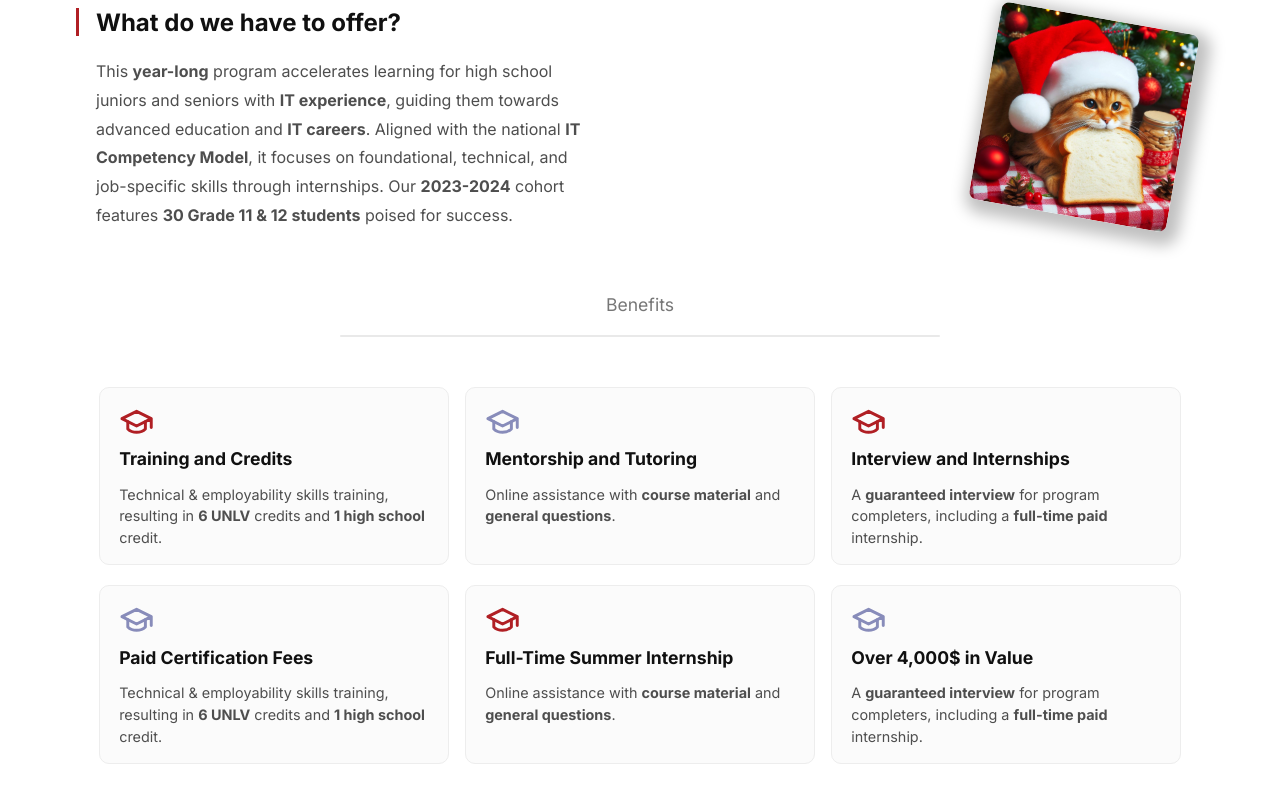
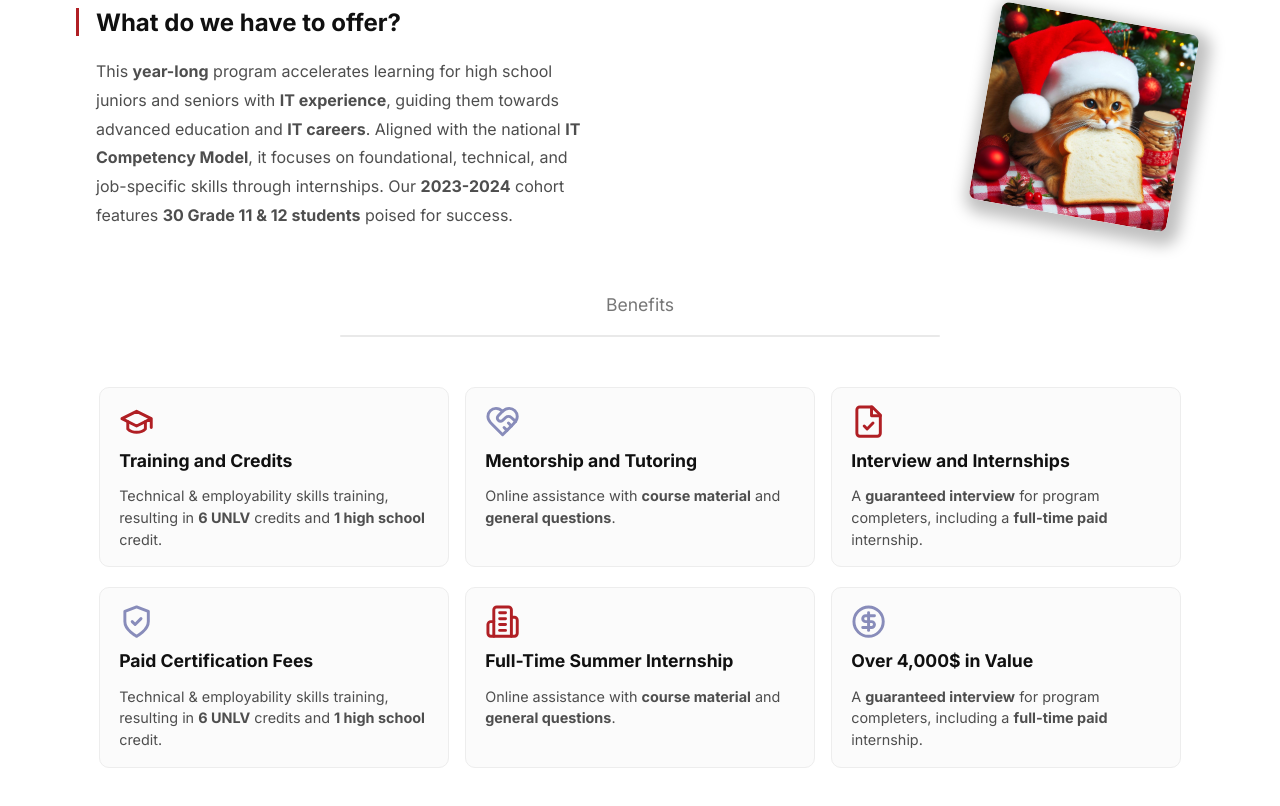
Before and after one commit to SaturnKai/Pipeline, a SvelteKit app: page / in a window 1280 px wide. Shown: the part 618-1424 px from the top of the page. Built offline with nearby package versions, Linux system fonts and the light colour scheme.

Commit message:
add more icons

```diff
--- a/src/components/Benefit.svelte
+++ b/src/components/Benefit.svelte
@@ -1,21 +1,15 @@
 <script lang="ts">
 	export let title: string;
-	export let color: string;
+	export let iconName: string;
+	export let iconColor: string;
+
+	import Icon from './Icon.svelte';
 </script>
 
 <div class="benefit">
-	<svg
-		xmlns="http://www.w3.org/2000/svg"
-		viewBox="0 0 24 24"
-		fill="none"
-		stroke="currentColor"
-		stroke-width="2"
-		stroke-linecap="round"
-		stroke-linejoin="round"
-		class="icon lucide lucide-graduation-cap"
-		style="stroke: {color};"
-		><path d="M22 10v6M2 10l10-5 10 5-10 5z" /><path d="M6 12v5c3 3 9 3 12 0v-5" /></svg
-	>
+	<div class="icon">
+		<Icon name={iconName} color={iconColor} />
+	</div>
 	<h2 class="title">{title}</h2>
 	<p class="description"><slot /></p>
 </div>
@@ -40,7 +34,7 @@
 
 	.title {
 		font-size: 1.1rem;
-		margin-top: 0.3em;
+		margin-top: 0.4em;
 	}
 
 	.description {
--- /dev/null
+++ b/src/components/Icon.svelte
@@ -0,0 +1,96 @@
+<script lang="ts">
+	export let name: string;
+	export let color: string;
+</script>
+
+{#if name == 'graduation-cap'}
+	<svg
+		style="stroke: {color};"
+		xmlns="http://www.w3.org/2000/svg"
+		viewBox="0 0 24 24"
+		fill="none"
+		stroke="currentColor"
+		stroke-width="2"
+		stroke-linecap="round"
+		stroke-linejoin="round"
+		class="icon lucide lucide-graduation-cap"
+		><path d="M22 10v6M2 10l10-5 10 5-10 5z" /><path d="M6 12v5c3 3 9 3 12 0v-5" /></svg
+	>
+{:else if name == 'heart-handshake'}
+	<svg
+		style="stroke: {color};"
+		xmlns="http://www.w3.org/2000/svg"
+		viewBox="0 0 24 24"
+		fill="none"
+		stroke="currentColor"
+		stroke-width="2"
+		stroke-linecap="round"
+		stroke-linejoin="round"
+		class="lucide lucide-heart-handshake"
+		><path
+			d="M19 14c1.49-1.46 3-3.21 3-5.5A5.5 5.5 0 0 0 16.5 3c-1.76 0-3 .5-4.5 2-1.5-1.5-2.74-2-4.5-2A5.5 5.5 0 0 0 2 8.5c0 2.3 1.5 4.05 3 5.5l7 7Z"
+		/><path
+			d="M12 5 9.04 7.96a2.17 2.17 0 0 0 0 3.08v0c.82.82 2.13.85 3 .07l2.07-1.9a2.82 2.82 0 0 1 3.79 0l2.96 2.66"
+		/><path d="m18 15-2-2" /><path d="m15 18-2-2" /></svg
+	>
+{:else if name == 'file-check'}
+	<svg
+		style="stroke: {color};"
+		xmlns="http://www.w3.org/2000/svg"
+		viewBox="0 0 24 24"
+		fill="none"
+		stroke="currentColor"
+		stroke-width="2"
+		stroke-linecap="round"
+		stroke-linejoin="round"
+		class="lucide lucide-file-check"
+		><path d="M14.5 2H6a2 2 0 0 0-2 2v16a2 2 0 0 0 2 2h12a2 2 0 0 0 2-2V7.5L14.5 2z" /><polyline
+			points="14 2 14 8 20 8"
+		/><path d="m9 15 2 2 4-4" /></svg
+	>
+{:else if name == 'shield-check'}
+	<svg
+		style="stroke: {color};"
+		xmlns="http://www.w3.org/2000/svg"
+		viewBox="0 0 24 24"
+		fill="none"
+		stroke="currentColor"
+		stroke-width="2"
+		stroke-linecap="round"
+		stroke-linejoin="round"
+		class="lucide lucide-shield-check"
+		><path d="M12 22s8-4 8-10V5l-8-3-8 3v7c0 6 8 10 8 10" /><path d="m9 12 2 2 4-4" /></svg
+	>
+{:else if name == 'building-2'}
+	<svg
+		style="stroke: {color};"
+		xmlns="http://www.w3.org/2000/svg"
+		viewBox="0 0 24 24"
+		fill="none"
+		stroke="currentColor"
+		stroke-width="2"
+		stroke-linecap="round"
+		stroke-linejoin="round"
+		class="lucide lucide-building-2"
+		><path d="M6 22V4a2 2 0 0 1 2-2h8a2 2 0 0 1 2 2v18Z" /><path
+			d="M6 12H4a2 2 0 0 0-2 2v6a2 2 0 0 0 2 2h2"
+		/><path d="M18 9h2a2 2 0 0 1 2 2v9a2 2 0 0 1-2 2h-2" /><path d="M10 6h4" /><path
+			d="M10 10h4"
+		/><path d="M10 14h4" /><path d="M10 18h4" /></svg
+	>
+{:else if name == 'circle-dollar-sign'}
+	<svg
+		style="stroke: {color};"
+		xmlns="http://www.w3.org/2000/svg"
+		viewBox="0 0 24 24"
+		fill="none"
+		stroke="currentColor"
+		stroke-width="2"
+		stroke-linecap="round"
+		stroke-linejoin="round"
+		class="lucide lucide-circle-dollar-sign"
+		><circle cx="12" cy="12" r="10" /><path d="M16 8h-6a2 2 0 1 0 0 4h4a2 2 0 1 1 0 4H8" /><path
+			d="M12 18V6"
+		/></svg
+	>
+{/if}
--- a/src/routes/+page.svelte
+++ b/src/routes/+page.svelte
@@ -3,10 +3,14 @@
 	import SectionTitle from 'components/SectionTitle.svelte';
 </script>
 
+<svelte:head>
+	<title>Home | IT Workforce Pipeline</title>
+</svelte:head>
+
 <div class="hero">
 	<div class="content">
 		<img class="logo" src="/assets/brand/unlv.png" alt="UNLV logo." draggable="false" />
-		<h1 class="title">IT Workforce Talent<br>Pipeline Project</h1>
+		<h1 class="title">IT Workforce Talent<br />Pipeline Project</h1>
 		<p class="subtitle">Young Minds, Bright Futures.</p>
 	</div>
 	<div class="media">
@@ -38,33 +42,40 @@
 <SectionTitle>Benefits</SectionTitle>
 <div class="benefits">
 	<div class="benefits-row">
-		<Benefit title="Training and Credits" color="var(--primary)">
+		<Benefit title="Training and Credits" iconName="graduation-cap" iconColor="var(--primary)">
 			Technical & employability skills training, resulting in <b>6 UNLV</b> credits and
 			<b>1 high school</b> credit.
 		</Benefit>
-		<Benefit title="Mentorship and Tutoring" color="var(--secondary)">
+		<Benefit
+			title="Mentorship and Tutoring"
+			iconName="heart-handshake"
+			iconColor="var(--secondary)"
+		>
 			Online assistance with <b>course material</b> and <b>general questions</b>.
 		</Benefit>
-		<Benefit title="Interview and Internships" color="var(--primary)">
+		<Benefit title="Interview and Internships" iconName="file-check" iconColor="var(--primary)">
 			A <b>guaranteed interview</b> for program completers, including a <b>full-time paid</b> internship.
 		</Benefit>
 	</div>
 	<div class="benefits-row">
-		<Benefit title="Paid Certification Fees" color="var(--secondary)">
+		<Benefit title="Paid Certification Fees" iconName="shield-check" iconColor="var(--secondary)">
 			Technical & employability skills training, resulting in <b>6 UNLV</b> credits and
 			<b>1 high school</b> credit.
 		</Benefit>
-		<Benefit title="Full-Time Summer Internship" color="var(--primary)">
+		<Benefit title="Full-Time Summer Internship" iconName="building-2" iconColor="var(--primary)">
 			Online assistance with <b>course material</b> and <b>general questions</b>.
 		</Benefit>
-		<Benefit title="Over 4,000$ in Value" color="var(--secondary)">
+		<Benefit
+			title="Over 4,000$ in Value"
+			iconName="circle-dollar-sign"
+			iconColor="var(--secondary)"
+		>
 			A <b>guaranteed interview</b> for program completers, including a <b>full-time paid</b> internship.
 		</Benefit>
 	</div>
 </div>
 
 <style lang="scss">
-
 	.section {
 		display: flex;
 		justify-content: space-between;
@@ -84,6 +95,11 @@
 			background: #b01f24;
 			transform: translateX(-20px);
 		}
+	}
+
+	.subtitle {
+		font-weight: 500;
+		color: #848484;
 	}
 
 	.description {
```
Also changed, not shown: src/assets/graduation-cap.svg (added).
